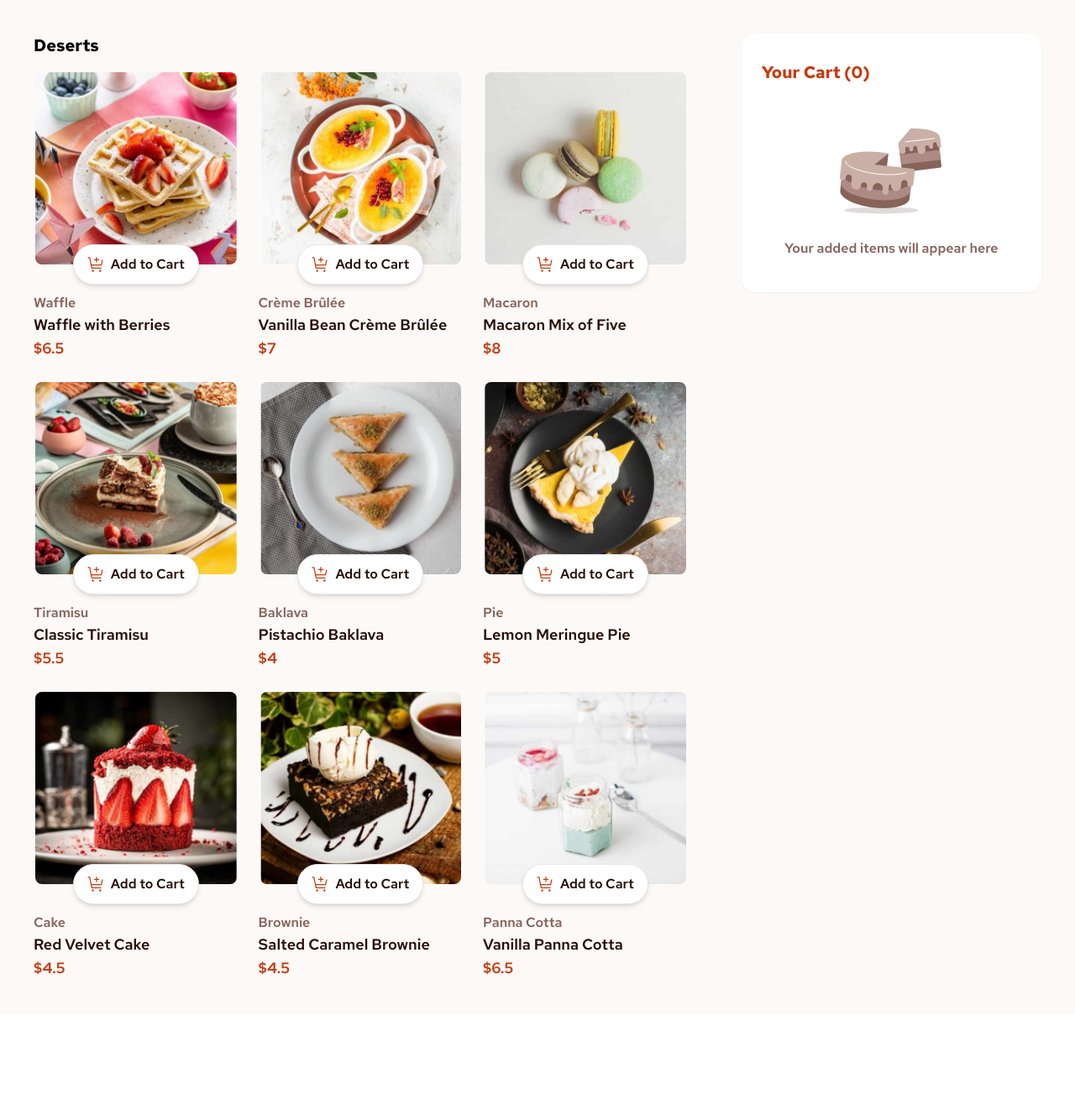
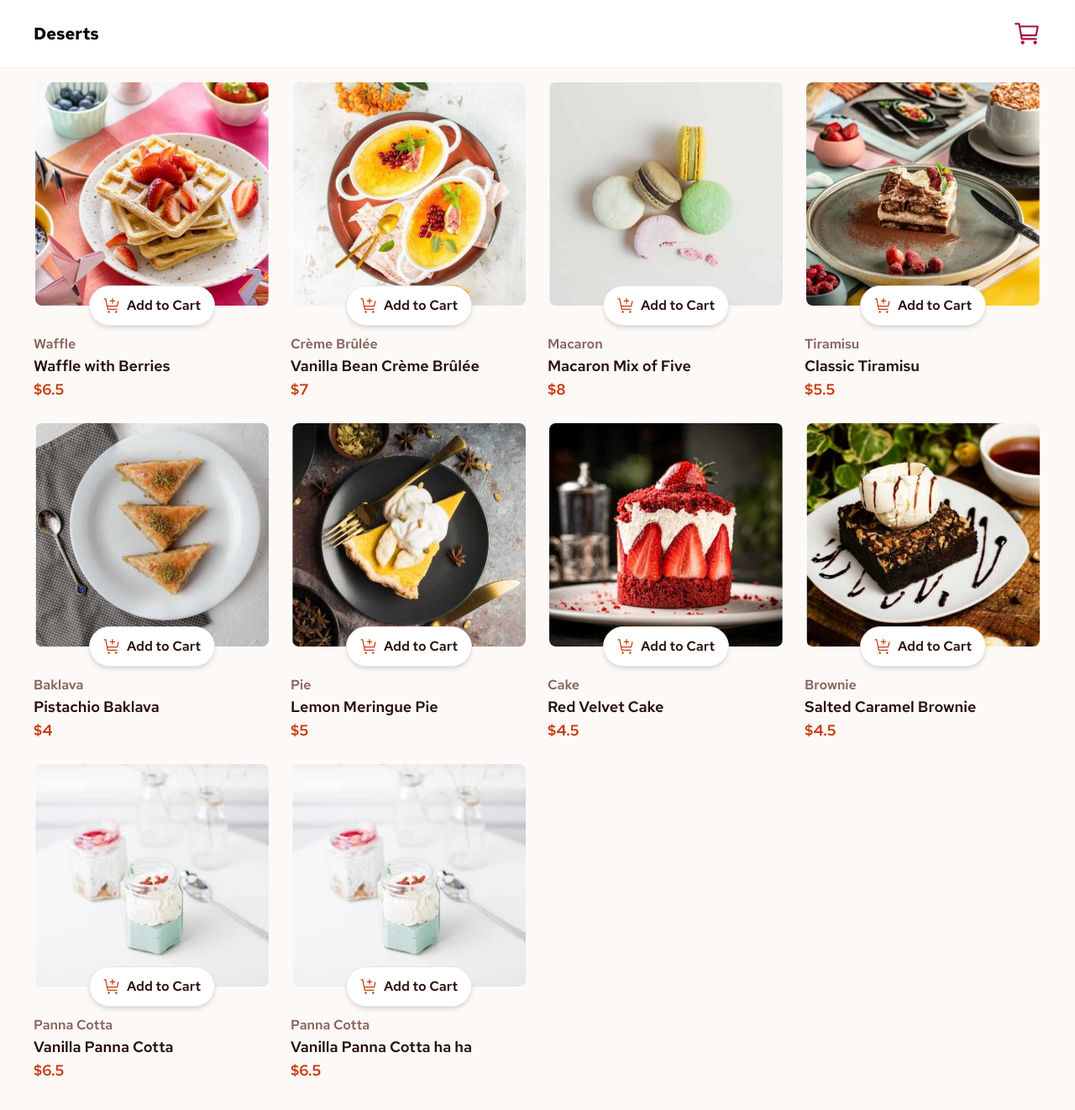
Before and after one commit to welcomepk/product-cart, a React (Vite) app: page / in a window 1280 px wide. Shown: the top 1322 px of the page at 84% size. Before the commit the page ends 1207 px from the top, so only its background shows below. Built offline with nearby package versions, Linux system fonts and the light colour scheme.

Commit message:
add cart layout and header fixed

```diff
--- a/package.json
+++ b/package.json
@@ -13,6 +13,7 @@
     "@reduxjs/toolkit": "^2.2.6",
     "react": "^18.3.1",
     "react-dom": "^18.3.1",
+    "react-icons": "^5.2.1",
     "react-redux": "^9.1.2"
   },
   "devDependencies": {
--- a/src/App.tsx
+++ b/src/App.tsx
@@ -1,27 +1,54 @@
 import Items from "./features/items/Items";
 import Cart from "./features/cart/Cart";
+import { ReactNode, useState } from "react";
+import { IoCartOutline } from "react-icons/io5";
+import { useSelector } from "react-redux";
+import { RootState } from "./app/store";
 
 const Layout = ({ children }: { children: React.ReactNode }) => {
   return (
     <div className="bg-rose-50">
-      <div className="font-rht grid md:grid-cols-12 min-h-screen p-4 sm:p-6 md:p-10 max-w-[1440px] mx-auto gap-4 xl:gap-16">
+      <div className="font-rht grid md:grid-cols-12 min-h-screen px-4 sm:px-6 md:px-10 pb-10 max-w-[1440px] mx-auto gap-4 xl:gap-16">
         {children}
       </div>
     </div>
   );
 };
 
+const Header = ({ children }: { children: ReactNode }) => {
+  return <div className="h-20  px-4 sm:px-6 md:px-10 shadow-sm z-10 bg-white w-full left-0 fixed top-0 flex items-center justify-between">
+    {children}
+  </div>
+}
 function App() {
+  const [cartOpen, setCartOpen] = useState(false)
+  const cartItems = useSelector((state: RootState) => state.cart)
+
+  const cartItemsCount = cartItems.reduce((acc, cartItem) => {
+    acc += cartItem.quantity
+    return acc
+  }, 0)
+
   return (
     <Layout>
-      <div className=" md:col-span-8">
-        <h1 className="font-bold text-xl mb-4">Deserts</h1>
-        <div className="grid sm:grid-cols-2 lg:grid-cols-3 gap-3 md:gap-4 xl:gap-6 min-h-[400px]">
+      <div className=" md:col-span-12">
+        <Header>
+          <h1 className="font-bold text-xl">Deserts</h1>
+          <div onClick={() => setCartOpen(true)} className="relative hover:cursor-pointer">
+            {
+              cartItemsCount !== 0
+                ? <span className="absolute bg-green text-white flex items-center justify-center text-sm font-1 rounded-full h-4 w-4">{cartItemsCount}</span>
+                : null
+            }
+            <IoCartOutline fontSize="34px" className="text-rose-800" />
+          </div>
+        </Header>
+        <div className="grid mt-24 sm:grid-cols-2 md:grid-cols-3 lg:grid-cols-4 gap-3 md:gap-4 xl:gap-6 min-h-[400px]">
           <Items />
         </div>
       </div>
-      <div className="md:col-span-4">
-        <Cart />
+      <div className={`fixed h-[100%] z-20 top-0 transition-all bg-white w-[40%] shadow-sm p-4 ${cartOpen ? "right-[0]" : "-right-[40%]"}`}>
+        <Cart setCartOpen={setCartOpen} />
       </div>
     </Layout>
   );
--- a/src/components/RedButton.tsx
+++ b/src/components/RedButton.tsx
@@ -1,13 +1,21 @@
+import * as React from "react";
+
+interface ButtonProps extends React.ButtonHTMLAttributes<HTMLButtonElement> {
+  text?: string;
+  onClick: () => void;
+  // rest: any
+}
+
+
 const RedButton = ({
   onClick,
   text,
-}: {
-  text: string;
-  onClick: () => void;
-}) => {
+  ...props
+}: ButtonProps) => {
   return (
     <button
       onClick={onClick}
+      {...props}
       className="bg-red hover:bg-red-dark focus:bg-red-dark focus:ring-red-dark ring-offset-2 focus:ring-2  transition-all text-rose-50 px-4 py-3 font-1 rounded-full"
     >
       {text}
--- a/src/features/cart/Cart.tsx
+++ b/src/features/cart/Cart.tsx
@@ -8,9 +8,12 @@ import CartItems from "./CartItems";
 import Modal from "./Modal";
 import RedButton from "../../components/RedButton";
 import imageMap from "../../lib/image-map";
+import { IoCloseSharp } from "react-icons/io5";
 
-const Cart = () => {
+const Cart = ({ setCartOpen }: { cartOpen?: boolean, setCartOpen: React.Dispatch<React.SetStateAction<boolean>> }) => {
+
   const cartItems = useSelector((state: RootState) => state.cart);
+
   const total = cartItems.reduce(
     (acc, item) => acc + item.price * item.quantity,
     0
@@ -21,7 +24,7 @@ const Cart = () => {
     setShowModal(true);
   };
 
-  const renderCartItems = () => {
+  const renderCartModalItems = () => {
     return (
       <div className="bg-rose-50 p-6 text-rose">
         <ul className="list-none pb-6 rounded">
@@ -56,11 +59,14 @@ const Cart = () => {
   };
 
   return (
-    <div className="grid shadow-sm gap-4 bg-white px-6 pt-8 pb-10 rounded-2xl max-h-2/3 overflow-y-auto">
+    <div className="grid shadow-sm relative gap-4 bg-white px-6 pt-8  pb-10 rounded-2xl items-start content-center">
+      <button className=" border-2 hover:border-black transition-all rounded-full p-[2px] absolute right-[10px] top-[10px]" onClick={() => setCartOpen(false)}>
+        <IoCloseSharp fontSize="22px" />
+      </button>
       {showModal &&
         createPortal(
           <Modal
-            render={renderCartItems}
+            render={renderCartModalItems}
             onClose={() => setShowModal(false)}
           />,
           document.body
@@ -71,7 +77,9 @@ const Cart = () => {
       </h1>
       {cartItems.length > 0 ? (
         <>
-          <CartItems cartItems={cartItems} />
+          <div className="max-h-[600px] overflow-y-auto">
+            <CartItems cartItems={cartItems} />
+          </div>
 
           {/* total */}
           <div className="text-rose-900 flex items-center justify-between">
@@ -88,7 +96,7 @@ const Cart = () => {
           </div>
 
           {/* confirm button */}
-          <RedButton onClick={confirmOrder} text="Confirm Order" />
+          <RedButton onClick={confirmOrder} text="Confirm Order" className="h-fit" />
         </>
       ) : (
         <div className="mx-auto mt-6">
--- a/src/features/cart/CartItem.tsx
+++ b/src/features/cart/CartItem.tsx
@@ -35,7 +35,7 @@ const CartItem = ({ item }: { item: Item }) => {
         }))
     }
     return (
-        <div className=' flex h-fit gap-2 items-center justify-between border-b border-rose-100'>
+        <div className=' flex h-fit gap-2 items-center pt-3 px-3 justify-between border-b border-rose-100'>
             <div className=''>
                 <h3 className='mb-1'>{item.name}</h3>
                 <div className='mb-3'>
--- a/src/features/cart/Modal.tsx
+++ b/src/features/cart/Modal.tsx
@@ -14,7 +14,7 @@ export default function Modal({
   console.log(cartItems);
 
   return (
-    <div className="fixed z-10 top-0 bg-black bg-opacity-50 left-0 right-0 bottom-0 p-4 grid place-items-center">
+    <div className="fixed z-50 top-0 bg-black bg-opacity-50 left-0 right-0 bottom-0 p-4 grid place-items-center">
       <div className="bg-white min-w-[300px] rounded-lg p-6 grid gap-6 text-rose font-rht">
         <img className="h-10 w-10" src={RightIcon} alt="confirmed icon" />
         <div>
--- a/src/lib/data.json
+++ b/src/lib/data.json
@@ -106,5 +106,17 @@
         "name": "Vanilla Panna Cotta",
         "category": "Panna Cotta",
         "price": 6.50
+    },
+    {
+        "id": "10",
+        "image": {
+            "thumbnail": "image-panna-cotta-thumbnail.jpg",
+            "mobile": "image-panna-cotta-mobile.jpg",
+            "tablet": "image-panna-cotta-tablet.jpg",
+            "desktop": "image-panna-cotta-desktop.jpg"
+        },
+        "name": "Vanilla Panna Cotta ha ha",
+        "category": "Panna Cotta",
+        "price": 6.50
     }
 ]
```
Also changed, not shown: 1 other file (tests, documents, lock files or other folders).
